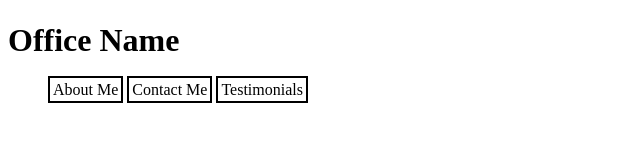
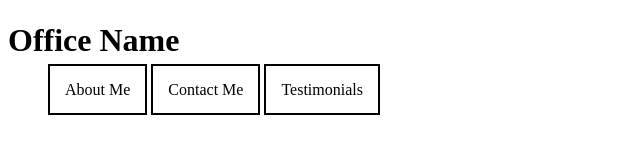
Before and after one commit to langleyCon/webpage, a plain HTML site: page index.html in a window 1280 px wide. Shown: the part 211-364 px from the top of the page, without its empty margins (0-640 px from the left). Drawn offline with Linux system fonts and the light colour scheme.

Commit message:
Add padding to menu items

```diff
--- a/style.css
+++ b/style.css
@@ -5,6 +5,6 @@ html {
 .item {
     display: inline;
     border: 2px black solid;
-    padding: 3px;
+    padding: 15px;
     list-style: none;
 }
```
